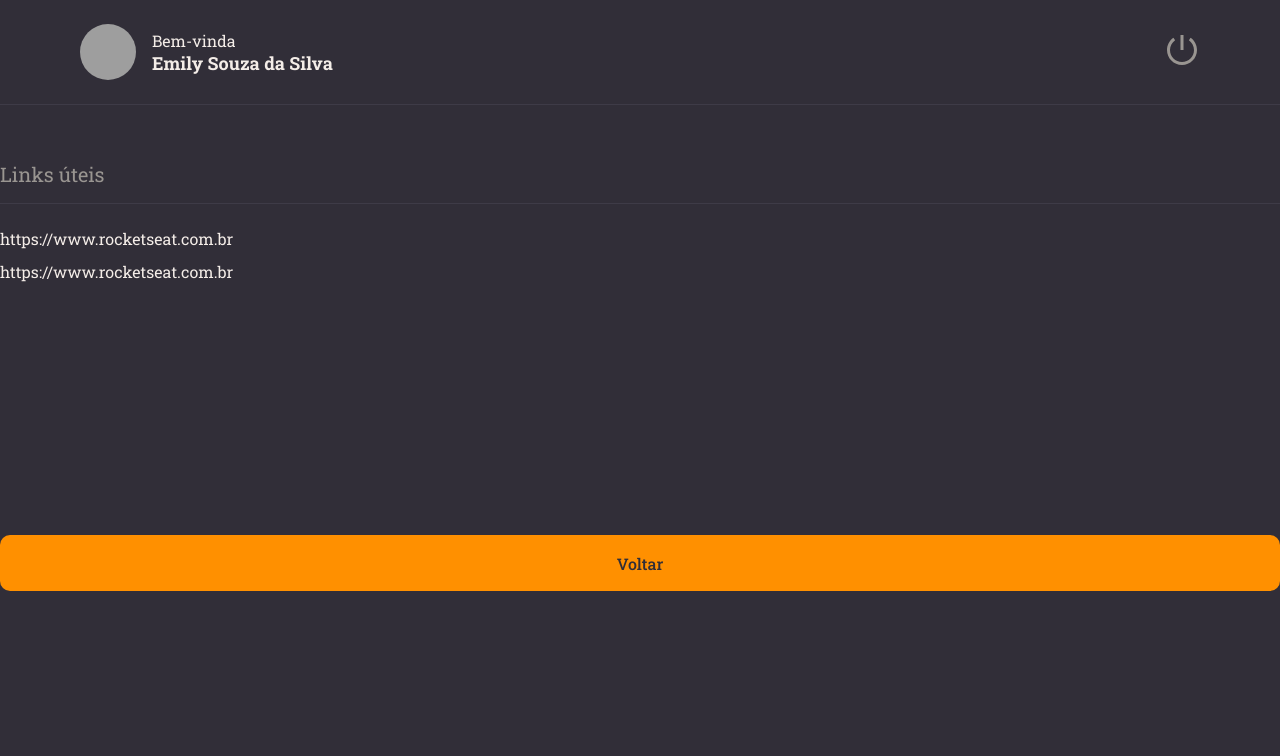
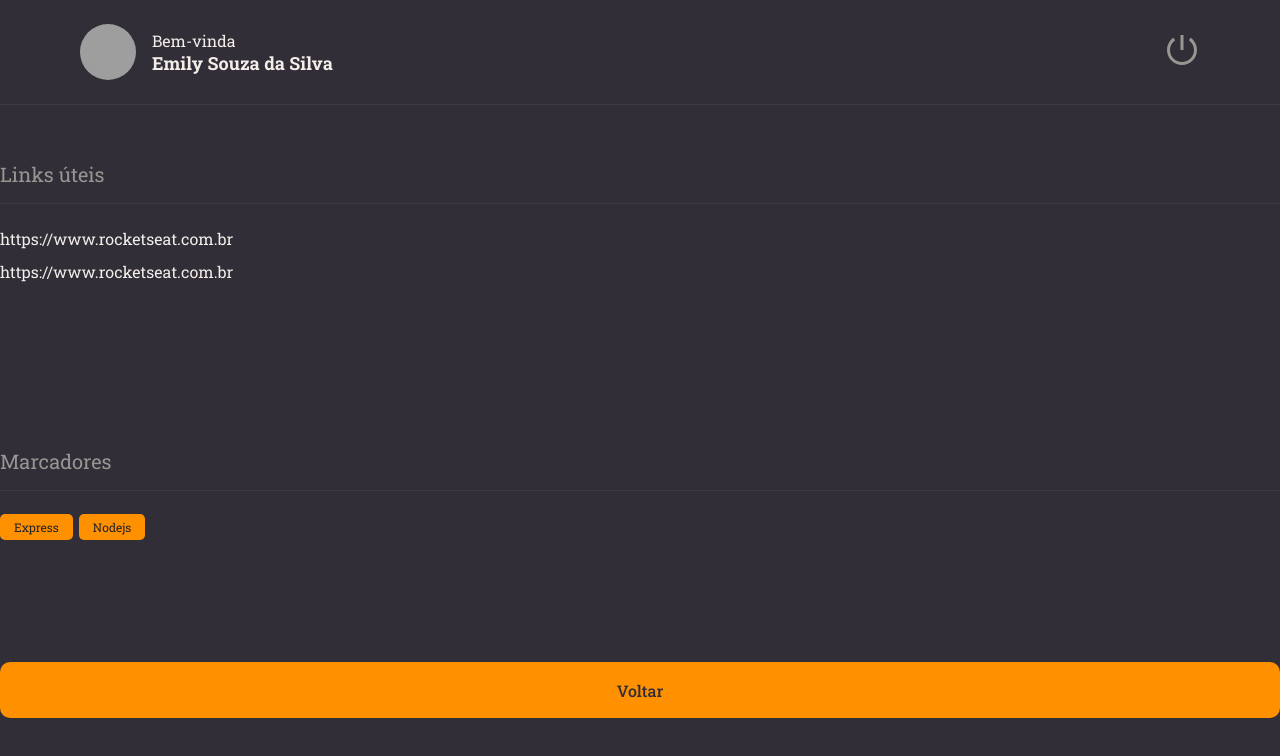
Before and after one commit to EmilySSouza/Rocketnotes, a React (Vite) app: page / in a window 1280 px wide. Shown: the top 756 px of the page. Built offline with nearby package versions, Linux system fonts and the light colour scheme; grey boxes are pictures that could not be loaded.

Commit message:
feat: add component tag

```diff
--- /dev/null
+++ b/src/components/Tag/index.jsx
@@ -0,0 +1,9 @@
+import { Container } from "./style";
+
+export function Tag({ title }) {
+    return (
+        <Container>
+        {title}
+        </Container>
+    );
+}
--- /dev/null
+++ b/src/components/Tag/style.js
@@ -0,0 +1,10 @@
+import styled from 'styled-components';
+
+export const Container = styled.span`
+  font-size: 12px;
+  padding: 5px 14px;
+  border-radius: 5px;
+  margin-right: 6px;
+  color: ${({ theme }) => theme.COLORS.BACKGROUND_900};
+  background-color: ${({ theme }) => theme.COLORS.ORANGE};
+`;
--- a/src/pages/Details/index.jsx
+++ b/src/pages/Details/index.jsx
@@ -3,6 +3,7 @@
 import { Button } from "../../components/Button";
 import { Header } from "../../components/Header";
 import { Section } from "../../components/Section";
+import { Tag } from "../../components/Tag";
 
 export function Details() {
 
@@ -12,9 +13,14 @@
 
       <Section title="Links úteis">
         <Links>
-        <li><a href="#">https://www.rocketseat.com.br</a></li>
-        <li><a href="#">https://www.rocketseat.com.br</a></li>
+          <li><a href="#">https://www.rocketseat.com.br</a></li>
+          <li><a href="#">https://www.rocketseat.com.br</a></li>
         </Links>
+      </Section>
+
+      <Section title="Marcadores">
+        <Tag title="Express"/>
+        <Tag title="Nodejs"/>
       </Section>
 
       <Button title="Voltar"/>
```
